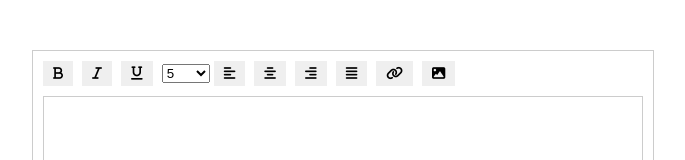
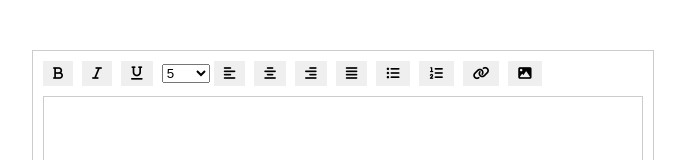
Before and after one commit to deja232/TextEditor, a plain HTML site: page index.html in a window 1280 px wide. Shown: the top 160 px of the page, without its empty margins (297-982 px from the left). Drawn offline with Linux system fonts and the light colour scheme.

Commit message:
Add List

```diff
--- a/index.html
+++ b/index.html
@@ -54,6 +54,12 @@
             <button type="button" class="format-btn" data-format="justifyFull">
                 <i class="fas fa-align-justify"></i>
             </button>
+            <button type="button" class="format-btn" data-format="insertUnorderedList">
+                <i class="fas fa-list-ul"></i>
+            </button>
+            <button type="button" class="format-btn" data-format="insertOrderedList">
+                <i class="fas fa-list-ol"></i>
+            </button>
             <button type="button" class="format-btn" data-format="createLink">
                 <i class="fas fa-link"></i>
             </button>
```
